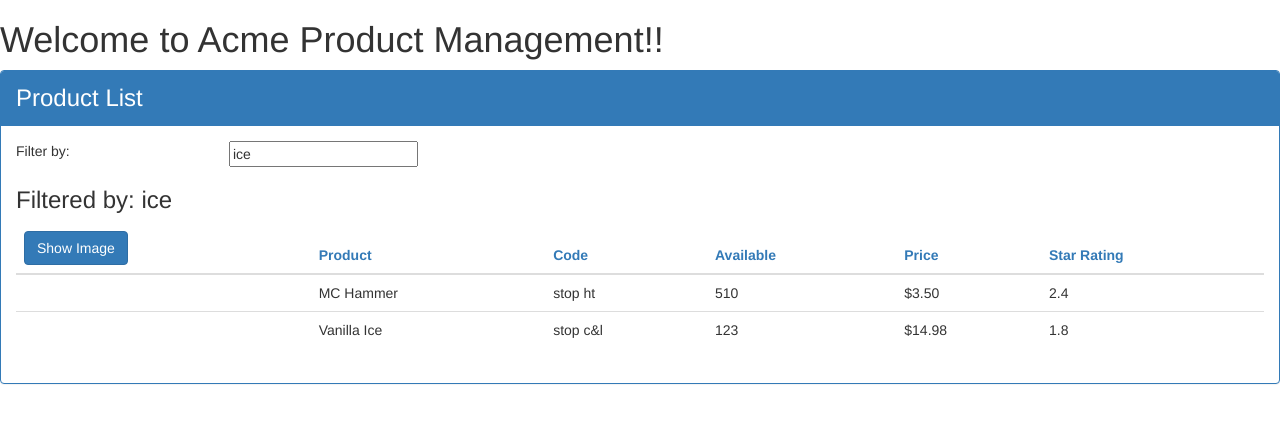
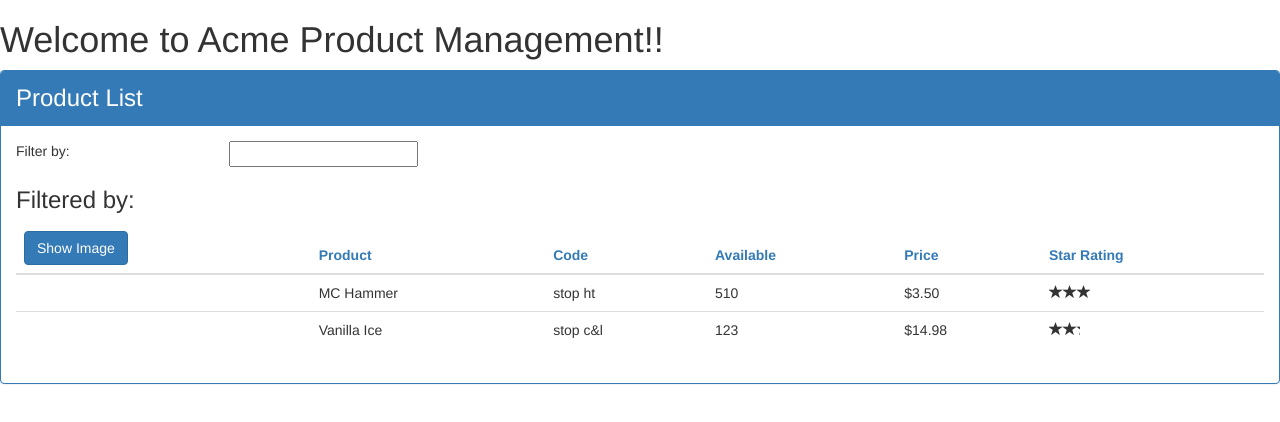
Before and after one commit to jjermanis/acme-product, an Angular app: page / in a window 1280 px wide. Shown: the top 422 px of the page. Built offline with nearby package versions, Linux system fonts and the light colour scheme.

Commit message:
Added star rating and result filtering

```diff
--- a/src/app/app.module.ts
+++ b/src/app/app.module.ts
@@ -4,12 +4,14 @@ import { FormsModule } from '@angular/forms'
 
 import { AppComponent } from './app.component';
 import { ProductListComponent } from './products/product-list.component';
+import { StarComponent } from './shared/star.component';
 import { ConvertToSpacesPipe } from './shared/convert-to-spaces.pipe';
 
 @NgModule({
   declarations: [
     AppComponent,
     ProductListComponent,
+    StarComponent,
     ConvertToSpacesPipe,
   ],
   imports: [
--- a/src/app/products/product-list.component.html
+++ b/src/app/products/product-list.component.html
@@ -33,7 +33,7 @@
                     </tr>
                 </thead>
                 <tbody>
-                    <tr *ngFor="let product of products">
+                    <tr *ngFor="let product of filteredProducts">
                         <td>
                             <img *ngIf="showImage"
                             [src]='product.imageUrl' [title]='product.name'
@@ -43,7 +43,7 @@
                         <td>{{product.code | convertToSpaces:"-" }}</td>
                         <td>{{product.available}}</td>
                         <td>{{product.price | currency:'USD':true:'1.2-2'}}</td>
-                        <td>{{product.rating}}</td>
+                        <td><pm-star [rating]='product.rating'></pm-star></td>
                     </tr>
                 </tbody>
             </table>
--- a/src/app/products/product-list.component.ts
+++ b/src/app/products/product-list.component.ts
@@ -12,7 +12,8 @@ export class ProductListComponent
     imageWidth: number = 50;
     imageMargin: number = 2;
     showImage: boolean = false;
-    listFilter: string = "ice";
+    _listFilter: string ;
+    filteredProducts: IProduct[];
     products: IProduct[]=
     [
         {
@@ -33,7 +34,25 @@ export class ProductListComponent
         },
 
     ];
-    toggleImage():void {
+
+    constructor() {
+        this.filteredProducts = this.products;
+    }
+    get listFilter(): string {
+        return this._listFilter;
+    }
+    set listFilter(value: string) {
+        this._listFilter = value;
+        this.filteredProducts = this.listFilter ? this.performFilter(this.listFilter) : this.products;
+    }
+
+    performFilter(filterBy: string): IProduct[] {
+        filterBy = filterBy.toLocaleLowerCase();
+        return this.products.filter((product: IProduct) =>
+            product.name.toLocaleLowerCase().indexOf(filterBy) !== -1);
+    }
+
+     toggleImage():void {
        this.showImage = !this.showImage;
     }
 
--- /dev/null
+++ b/src/app/shared/star.component.ts
@@ -0,0 +1,17 @@
+import { Component, OnChanges, Input } from "@angular/core";
+
+@Component({
+    selector: 'pm-star',
+    templateUrl: './star.component.html',
+    styleUrls: [ './star.component.css' ],
+})
+export class StarComponent
+    implements OnChanges {
+
+    starWidth: number;
+    @Input() rating: number;
+
+    ngOnChanges(): void {
+        this.starWidth = this.rating * 86 / 5;
+    }
+}
```
